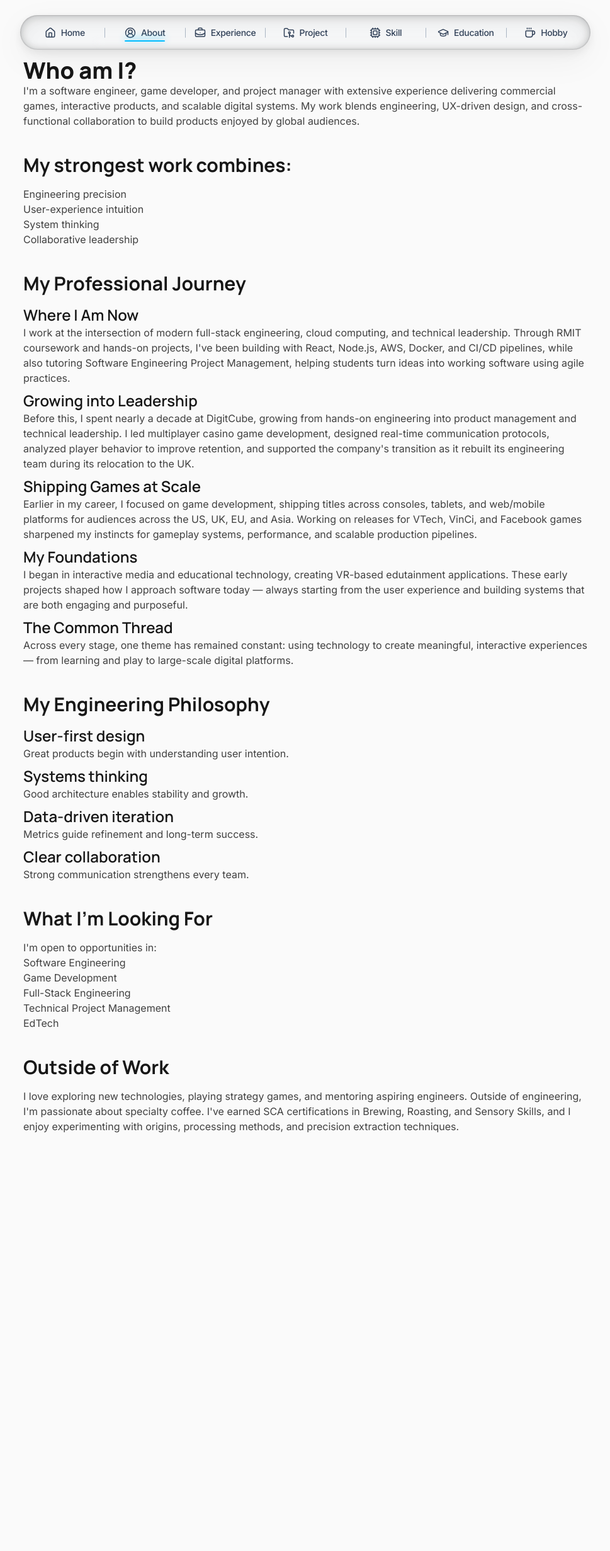
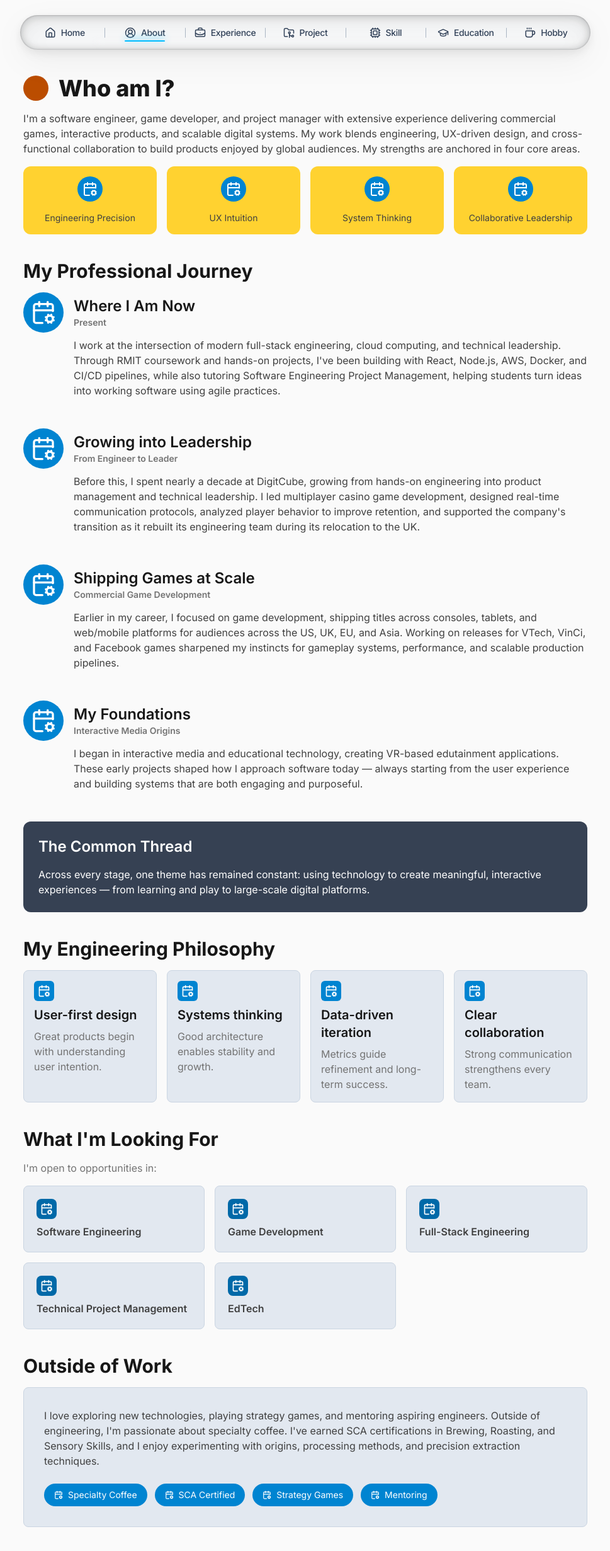
Before and after one commit to ZHENSHUO-ZHAO/portfolio, a React (Vite) app: page /about in a window 1280 px wide. Shown: the whole page at 63% size, without its empty margins (155-1124 px from the left). Before the commit the page ends 1840 px from the top, so only its background shows below. Built offline with nearby package versions, Linux system fonts and the light colour scheme.

Commit message:
Create basic layout for the about page.

```diff
--- a/src/contexts/aboutContext.ts
+++ b/src/contexts/aboutContext.ts
@@ -7,34 +7,38 @@ export type AboutContent = ContextPageBase & {
   journey: DescriptiveItem[];
   philosophy: DescriptiveItem[];
   aim: { desc: string; roles: string[] };
-  leisure: string;
+  leisure: { desc: string; tags: DescriptiveItem[] };
 };
 
 export const aboutContent = {
   pageTitle: "Who am I?",
   introduction:
-    "I'm a software engineer, game developer, and project manager with extensive experience delivering commercial games, interactive products, and scalable digital systems. My work blends engineering, UX-driven design, and cross-functional collaboration to build products enjoyed by global audiences.",
+    "I'm a software engineer, game developer, and project manager with extensive experience delivering commercial games, interactive products, and scalable digital systems. My work blends engineering, UX-driven design, and cross-functional collaboration to build products enjoyed by global audiences. My strengths are anchored in four core areas.",
   strength: [
-    "Engineering precision",
-    "User-experience intuition",
-    "System thinking",
-    "Collaborative leadership",
+    "Engineering Precision",
+    "UX Intuition",
+    "System Thinking",
+    "Collaborative Leadership",
   ],
   journey: [
     {
       title: "Where I Am Now",
+      subtitle: "Present",
       desc: "I work at the intersection of modern full-stack engineering, cloud computing, and technical leadership. Through RMIT coursework and hands-on projects, I've been building with React, Node.js, AWS, Docker, and CI/CD pipelines, while also tutoring Software Engineering Project Management, helping students turn ideas into working software using agile practices.",
     },
     {
       title: "Growing into Leadership",
+      subtitle: "From Engineer to Leader",
       desc: "Before this, I spent nearly a decade at DigitCube, growing from hands-on engineering into product management and technical leadership. I led multiplayer casino game development, designed real-time communication protocols, analyzed player behavior to improve retention, and supported the company's transition as it rebuilt its engineering team during its relocation to the UK.",
     },
     {
       title: "Shipping Games at Scale",
+      subtitle: "Commercial Game Development",
       desc: "Earlier in my career, I focused on game development, shipping titles across consoles, tablets, and web/mobile platforms for audiences across the US, UK, EU, and Asia. Working on releases for VTech, VinCi, and Facebook games sharpened my instincts for gameplay systems, performance, and scalable production pipelines.",
     },
     {
       title: "My Foundations",
+      subtitle: "Interactive Media Origins",
       desc: "I began in interactive media and educational technology, creating VR-based edutainment applications. These early projects shaped how I approach software today — always starting from the user experience and building systems that are both engaging and purposeful.",
     },
     {
@@ -70,8 +74,15 @@ export const aboutContent = {
       "EdTech",
     ],
   },
-  leisure:
-    "I love exploring new technologies, playing strategy games, and mentoring aspiring engineers. Outside of engineering, I'm passionate about specialty coffee. I've earned SCA certifications in Brewing, Roasting, and Sensory Skills, and I enjoy experimenting with origins, processing methods, and precision extraction techniques.",
+  leisure: {
+    desc: "I love exploring new technologies, playing strategy games, and mentoring aspiring engineers. Outside of engineering, I'm passionate about specialty coffee. I've earned SCA certifications in Brewing, Roasting, and Sensory Skills, and I enjoy experimenting with origins, processing methods, and precision extraction techniques.",
+    tags: [
+      { desc: "Specialty Coffee" },
+      { desc: "SCA Certified" },
+      { desc: "Strategy Games" },
+      { desc: "Mentoring" },
+    ],
+  },
 } satisfies AboutContent;
 
 export const [AboutPageContext, useAboutPageContext] =
--- a/src/contexts/pageContext.ts
+++ b/src/contexts/pageContext.ts
@@ -13,6 +13,7 @@ export type ContextPageBase = { pageTitle: string };
 
 export type DescriptiveItem = {
   title?: string;
+  subtitle?: string;
   desc?: string;
   image?: string;
   icon?: React.ForwardRefExoticComponent<
--- a/src/index.css
+++ b/src/index.css
@@ -40,7 +40,6 @@
   h5,
   h6 {
     color: var(--color-primary);
-    @apply font-display;
   }
 
   h1 {
--- a/src/pages/About/About.tsx
+++ b/src/pages/About/About.tsx
@@ -1,5 +1,10 @@
 import { useAboutPageContext } from "../../contexts/aboutContext";
 import PageBase, { ArticleList, Section } from "../PageBase";
+import { AboutPageHeader } from "./AboutPageHeader";
+import Aim from "./Aim";
+import Journey from "./Journey";
+import Leisure from "./Leisure";
+import Philosophy from "./Philosopy";
 
 export default function About() {
   const content = useAboutPageContext();
@@ -10,45 +15,46 @@ export default function About() {
       headerElement={AboutPageHeader}
       headerClassName="pb-8"
     >
-      <Section id="strength-heading" title="My strongest work combines:">
+      {/* <Section id="strength-heading" title="My strongest work combines:">
         <ul>
           {content.strength.map((s) => (
             <li key={s}>{s}</li>
           ))}
         </ul>
+      </Section> */}
+
+      <Section id="journey-heading" title="My Professional Journey">
+        <Journey journey={content.journey} />
       </Section>
 
-      <Section id="journey-heading" title="My Professional Journey">
-        <ArticleList listData={content.journey} ordered />
+      {/* <Section id="philosophy-heading" title="My Engineering Philosophy">
+        <ArticleList listData={content.philosophy} />
+      </Section> */}
+
+      <Section id="philosophy-heading" title="My Engineering Philosophy">
+        <Philosophy philosophy={content.philosophy} />
       </Section>
 
-      <Section id="philosophy-heading" title="My Engineering Philosophy">
-        <ArticleList listData={content.philosophy} />
-      </Section>
-
-      <Section id="aim-heading" title="What I'm Looking For">
+      {/* <Section id="aim-heading" title="What I'm Looking For">
         <p>{content.aim.desc}</p>
         <ul>
           {content.aim.roles.map((r) => (
             <li key={r}>{r}</li>
           ))}
         </ul>
+      </Section> */}
+
+      <Section id="aim-heading" title="What I'm Looking For">
+        <Aim desc={content.aim.desc} roles={content.aim.roles} />
       </Section>
 
+      {/* <Section id="leisure-heading" title="Outside of Work">
+        <p>{content.leisure}</p>
+      </Section> */}
+
       <Section id="leisure-heading" title="Outside of Work">
-        <p>{content.leisure}</p>
+        <Leisure desc={content.leisure.desc} tags={content.leisure.tags} />
       </Section>
     </PageBase>
   );
 }
-
-function AboutPageHeader({ headingClassName }: { headingClassName: string }) {
-  const content = useAboutPageContext();
-
-  return (
-    <div className={headingClassName}>
-      <h1>{content.pageTitle}</h1>
-      <p>{content.introduction} </p>
-    </div>
-  );
-}
--- /dev/null
+++ b/src/pages/About/AboutPageHeader.tsx
@@ -0,0 +1,33 @@
+import { CalendarCog } from "lucide-react";
+import { useAboutPageContext } from "../../contexts/aboutContext";
+
+export function AboutPageHeader({
+  headingClassName,
+}: {
+  headingClassName: string;
+}) {
+  const content = useAboutPageContext();
+
+  return (
+    <div className={`${headingClassName} space-y-4`}>
+      <div className="flex gap-4 items-center">
+        <div className="size-10 bg-amber-700 rounded-full" />
+        <h1>{content.pageTitle}</h1>
+      </div>
+      <p>{content.introduction} </p>
+      <ul className="grid grid-cols-2 lg:grid-cols-4 gap-4 place-items-center">
+        {content.strength.map((s) => (
+          <li
+            key={s}
+            className="bg-amber-300 size-full rounded-xl px-2 py-4 flex flex-col gap-4 justify-center items-center"
+          >
+            <div className="size-10 bg-sky-600 rounded-full flex justify-center items-center">
+              <CalendarCog className="stroke-white" />
+            </div>
+            <span className="flex-1 text-center text-sm">{s}</span>
+          </li>
+        ))}
+      </ul>
+    </div>
+  );
+}
--- /dev/null
+++ b/src/pages/About/Aim.tsx
@@ -0,0 +1,28 @@
+import { CalendarCog } from "lucide-react";
+
+export default function Aim({
+  desc,
+  roles,
+}: {
+  desc: string;
+  roles: string[];
+}) {
+  return (
+    <>
+      <p className="text-muted pb-4">{desc}</p>
+      <ul className="grid grid-cols-1 min-[430px]:grid-cols-2 min-[622px]:grid-cols-3 gap-4">
+        {roles.map((r) => (
+          <li
+            key={r}
+            className="p-5 bg-slate-200 border border-slate-300 rounded-lg space-y-2"
+          >
+            <div className="size-8 bg-sky-700 rounded-lg flex justify-center items-center">
+              <CalendarCog className="stroke-white size-5" />
+            </div>
+            <span className="block font-semibold">{r}</span>
+          </li>
+        ))}
+      </ul>
+    </>
+  );
+}
--- /dev/null
+++ b/src/pages/About/Journey.tsx
@@ -0,0 +1,46 @@
+import { CalendarCog } from "lucide-react";
+import type { DescriptiveItem } from "../../contexts/pageContext";
+
+export default function Journey({ journey }: { journey: DescriptiveItem[] }) {
+  return (
+    <ol className="space-y-12">
+      <Articles listData={journey.slice(0, -1)} />
+      <BaseArticle data={journey[journey.length - 1]} />
+    </ol>
+  );
+}
+
+function Articles({ listData }: { listData: DescriptiveItem[] }) {
+  return (
+    <>
+      {listData.map((data) => (
+        <li
+          key={data.title}
+          className="grid grid-cols-[auto_1fr] grid-rows-[auto_1fr] gap-x-4 gap-y-2"
+        >
+          <div className="size-16 bg-sky-600 rounded-full flex justify-center items-center">
+            <CalendarCog className="stroke-white size-10" />
+          </div>
+          <div className="flex flex-col justify-center">
+            <h3>{data.title}</h3>
+            <span className="text-sm font-semibold text-muted block">
+              {data.subtitle}
+            </span>
+          </div>
+          <p className="col-span-2 sm:col-start-2 sm:col-span-1">{data.desc}</p>
+        </li>
+      ))}
+    </>
+  );
+}
+
+function BaseArticle({ data }: { data: DescriptiveItem }) {
+  return (
+    <li key={data.title} className="w-full rounded-xl bg-gray-700">
+      <article className="text-white p-6 space-y-4">
+        <h3 className="text-white">{data.title}</h3>
+        <p className="text-white">{data.desc}</p>
+      </article>
+    </li>
+  );
+}
--- /dev/null
+++ b/src/pages/About/Leisure.tsx
@@ -0,0 +1,30 @@
+import { CalendarCog } from "lucide-react";
+import type { DescriptiveItem } from "../../contexts/pageContext";
+
+export default function Leisure({
+  desc,
+  tags,
+}: {
+  desc: string;
+  tags: DescriptiveItem[];
+}) {
+  return (
+    <div className="w-full p-8 bg-slate-200 border border-slate-300 rounded-lg space-y-6">
+      <p>{desc}</p>
+      <ul className="flex flex-wrap gap-3">
+        {tags.map((t) => (
+          <Tag tag={t} key={t.desc} />
+        ))}
+      </ul>
+    </div>
+  );
+}
+
+function Tag({ tag }: { tag: DescriptiveItem }) {
+  return (
+    <li className="w-fit px-4 py-2 flex gap-2 bg-sky-600 rounded-full items-center">
+      <CalendarCog className="stroke-white size-3.5" />
+      <span className="text-white text-sm">{tag.desc}</span>
+    </li>
+  );
+}
--- /dev/null
+++ b/src/pages/About/Philosopy.tsx
@@ -0,0 +1,33 @@
+import { CalendarCog } from "lucide-react";
+import type { DescriptiveItem } from "../../contexts/pageContext";
+
+export default function Philosophy({
+  philosophy,
+}: {
+  philosophy: DescriptiveItem[];
+}) {
+  return (
+    <ol className="grid grid-cols-1 min-[28rem]:grid-cols-2 lg:grid-cols-4 gap-4 justify-start items-stretch">
+      <Card listData={philosophy} />
+    </ol>
+  );
+}
+
+function Card({ listData }: { listData: DescriptiveItem[] }) {
+  return (
+    <>
+      {listData.map((data) => (
+        <li
+          key={data.title}
+          className="p-4 flex flex-col gap-2 items-start bg-slate-200 border border-slate-300 rounded-lg"
+        >
+          <div className="size-8 bg-sky-600 rounded-md flex justify-center items-center">
+            <CalendarCog className="stroke-white size-5" />
+          </div>
+          <h3 className="min-[28rem]:text-lg lg:text-xl">{data.title}</h3>
+          <p className="text-sm md:text-base text-muted">{data.desc}</p>
+        </li>
+      ))}
+    </>
+  );
+}
--- a/src/pages/Home/HomePageHeader.tsx
+++ b/src/pages/Home/HomePageHeader.tsx
@@ -39,10 +39,7 @@ export default function HomePageHeader({
       className={`${headingClassName} mx-2 lg:mx-4 min-h-[80dvh] flex justify-center items-center`}
     >
       <div className="lg:flex lg:gap-15 sm:justify-between sm:items-center">
-        {/* <div className="sm:flex sm:flex-row sm:gap-10 md:gap-13 lg:gap-15 sm:justify-between sm:items-center"> */}
-        {/* <Portrait className="w-1/2 max-w-[220px] mx-auto mb-4 sm:mb-0 sm:w-auto sm:flex-3 min-[44rem]:flex-2 md:flex-1 lg:flex-2" /> */}
         <Portrait className="w-1/2 max-w-[220px] mx-auto mb-8 lg:flex-2 lg:mb-0" />
-        {/* <div className="sm:flex-4 min-[44rem]:flex-4 md:flex-3 lg:flex-8 flex flex-col items-stretch sm:items-start"> */}
         <div className="lg:flex-8 flex flex-col items-stretch lg:items-start">
           <h1 className="text-center text-xl min-[370px]:text-2xl xs:text-3xl sm:text-4xl md:text-5xl font-extrabold font-display tracking-tight">
             {content.name}
--- a/src/pages/PageBase.tsx
+++ b/src/pages/PageBase.tsx
@@ -20,7 +20,7 @@ export default function PageBase({
 
   return (
     <main className="w-full grid grid-cols-1">
-      <header className={`relative pb-4 pt-23 ${headerClassName || ""}`}>
+      <header className={`relative pb-4 pt-30 ${headerClassName || ""}`}>
         <FullBleedContainer />
         {headerElement ? (
           headerElement({ headingClassName })
```
